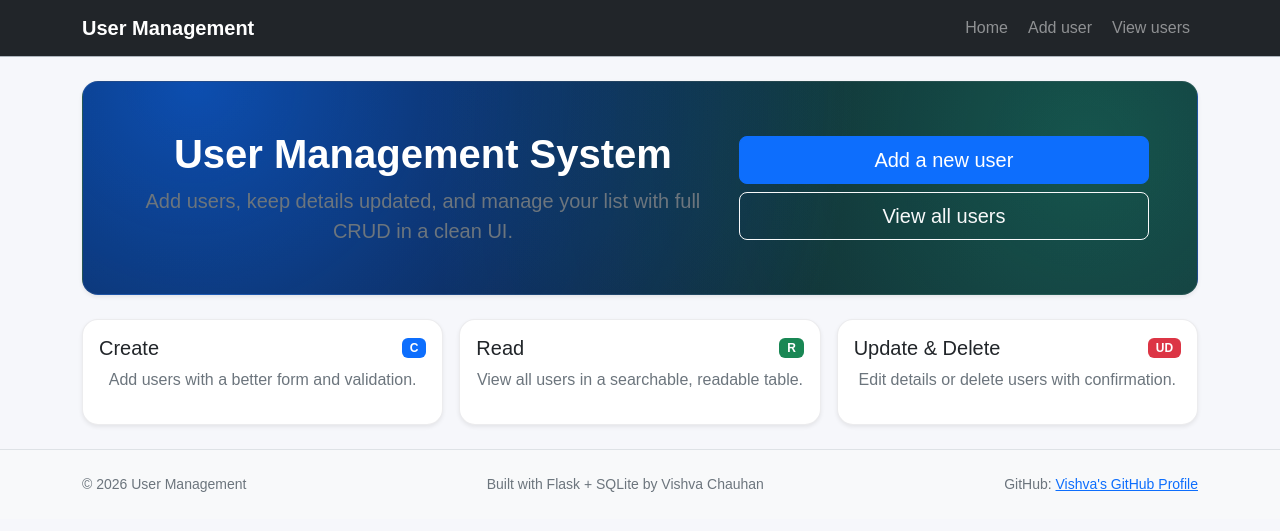
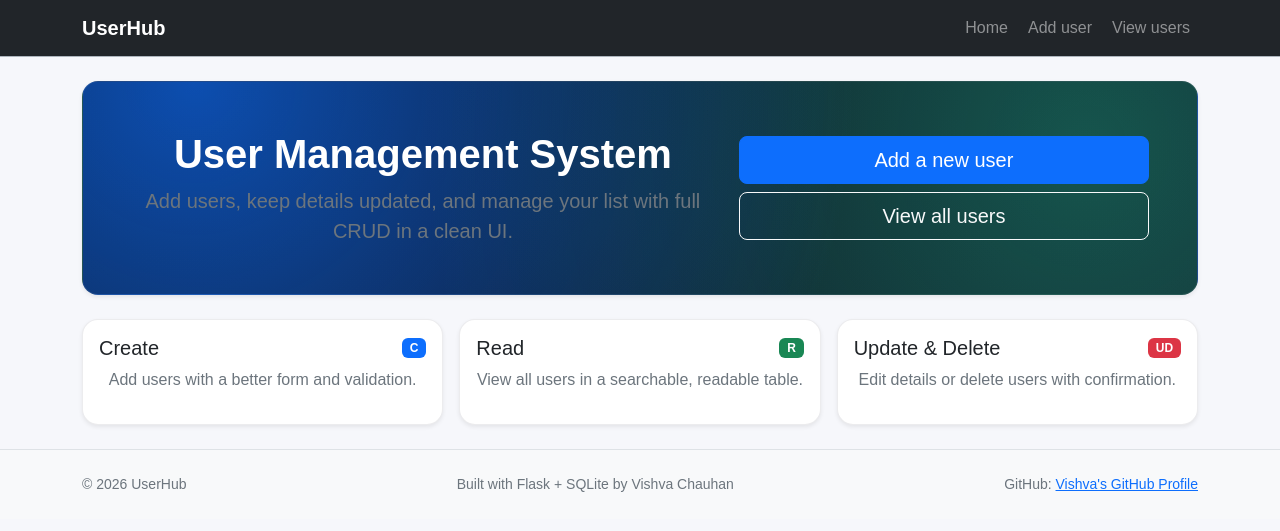
Before and after one commit to vishvac11/UserHub, a Flask app: page / in a window 1280 px wide. Shown: the top 531 px of the page. Run offline with Flask 3, Linux system fonts and the light colour scheme.

Commit message:
Modified base.html

```diff
--- a/templates/base.html
+++ b/templates/base.html
@@ -3,7 +3,7 @@
   <head>
     <meta charset="utf-8" />
     <meta name="viewport" content="width=device-width, initial-scale=1" />
-    <title>{% block title %}User Management{% endblock %}</title>
+    <title>{% block title %}UserHub{% endblock %}</title>
     <link
       href="https://cdn.jsdelivr.net/npm/bootstrap@5.3.3/dist/css/bootstrap.min.css"
       rel="stylesheet"
@@ -22,7 +22,7 @@
     >
       <div class="container">
         <a class="navbar-brand fw-semibold" href="{{ url_for('home') }}"
-          >User Management</a
+          >UserHub</a
         >
         <button
           class="navbar-toggler"
@@ -83,7 +83,7 @@
       <div
         class="container small text-secondary d-flex flex-wrap justify-content-between gap-2"
       >
-        <div>© {{ 2026 }} User Management</div>
+        <div>© {{ 2026 }} UserHub</div>
         <div class="text-end">Built with Flask + SQLite by Vishva Chauhan</div>
         <div class="text-end">
           GitHub: <a href="#">Vishva's GitHub Profile</a>
```
